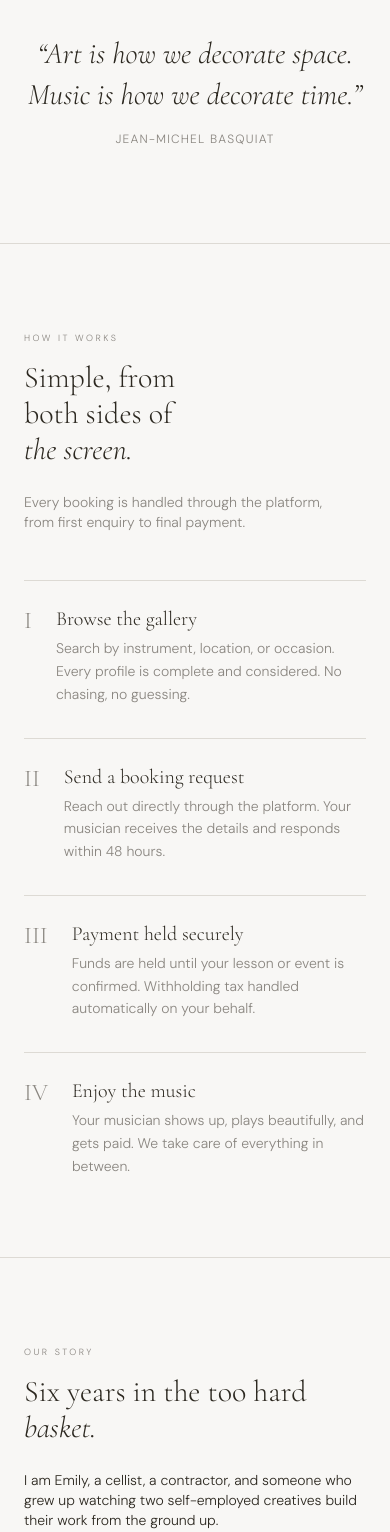
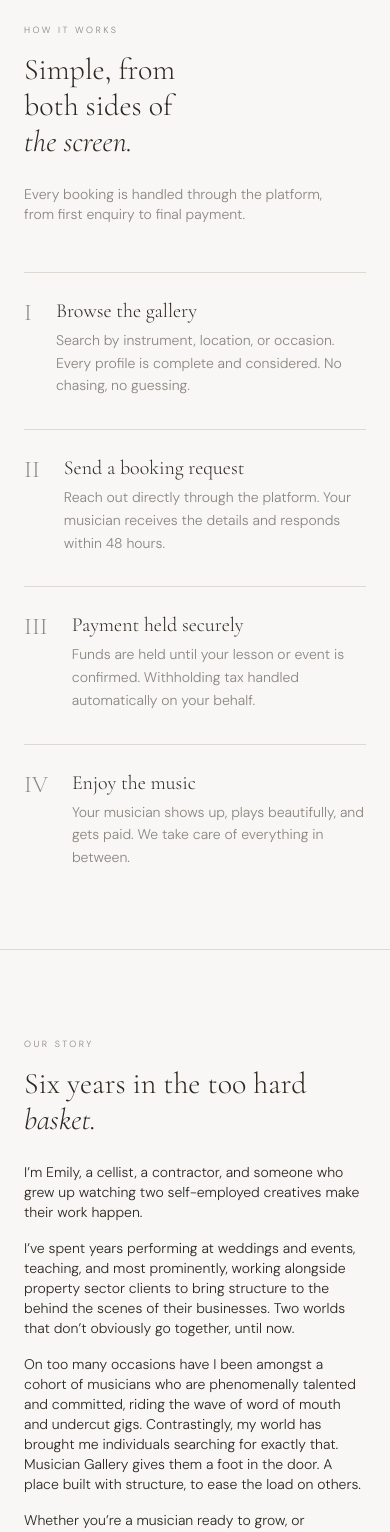
Before and after one commit to musiciangallery/Musician-Gallery, a Next.js app: page / in a window 390 px wide. Shown: the part 5840-7372 px from the top of the page. Built offline with nearby package versions, Linux system fonts and the light colour scheme.

Commit message:
Update page.tsx
fix duplicate quote

```diff
--- a/src/app/page.tsx
+++ b/src/app/page.tsx
@@ -196,16 +196,6 @@ export default function Home() {
         </div>
       </section>
 
-      <section className="px-6 md:px-[52px] py-24 border-y border-rule text-center">
-        <p className="font-serif text-3xl md:text-4xl italic max-w-2xl mx-auto leading-snug">
-          &ldquo;Art is how we decorate space. Music is how we decorate
-          time.&rdquo;
-        </p>
-        <p className="text-xs text-mid mt-4 tracking-[0.1em] uppercase">
-          Jean-Michel Basquiat
-        </p>
-      </section>
-
       <section className="px-6 md:px-[52px] py-20 grid md:grid-cols-[35%_65%] gap-12">
         <div>
           <span className="eyebrow">How it works</span>
@@ -250,13 +240,32 @@ export default function Home() {
             Six years in the too hard <em>basket.</em>
           </h2>
           <p className="text-sm mb-4">
-            I am Emily, a cellist, a contractor, and someone who grew up
-            watching two self-employed creatives build their work from the
-            ground up.
+            I&rsquo;m Emily, a cellist, a contractor, and someone who grew up
+            watching two self-employed creatives make their work happen.
           </p>
           <p className="text-sm mb-4">
-            Musician Gallery gives talented musicians a foot in the door. A
-            place built with structure, to ease the load on others.
+            I&rsquo;ve spent years performing at weddings and events,
+            teaching, and most prominently, working alongside property
+            sector clients to bring structure to the behind the scenes of
+            their businesses. Two worlds that don&rsquo;t obviously go
+            together, until now.
+          </p>
+          <p className="text-sm mb-4">
+            On too many occasions have I been amongst a cohort of musicians
+            who are phenomenally talented and committed, riding the wave of
+            word of mouth and undercut gigs. Contrastingly, my world has
+            brought me individuals searching for exactly that. Musician
+            Gallery gives them a foot in the door. A place built with
+            structure, to ease the load on others.
+          </p>
+          <p className="text-sm mb-4">
+            Whether you&rsquo;re a musician ready to grow, or someone
+            looking for the perfect fit &mdash; this was made with you in
+            mind.
+          </p>
+          <p className="text-sm mb-4">
+            Six or so years of this in the &ldquo;too hard basket&rdquo;.
+            Some things are worth the wait.
           </p>
           <p className="font-serif italic text-lg mt-6">With warmth, Emily</p>
         </div>
```
